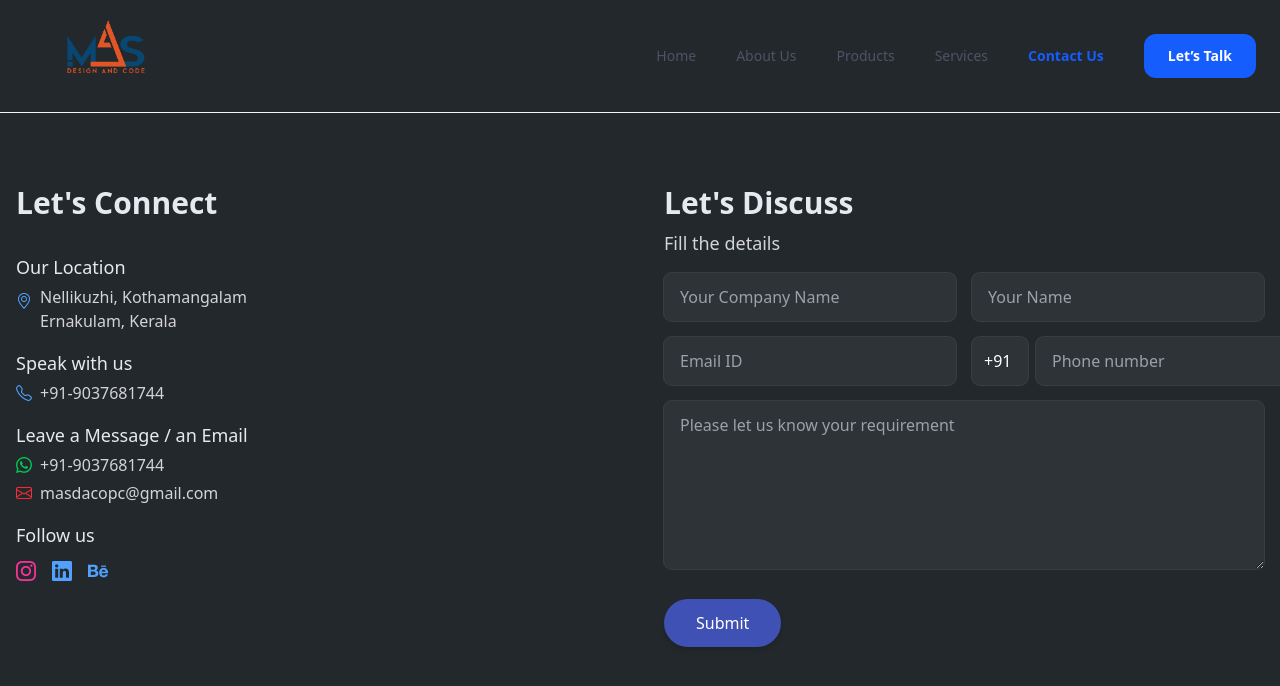
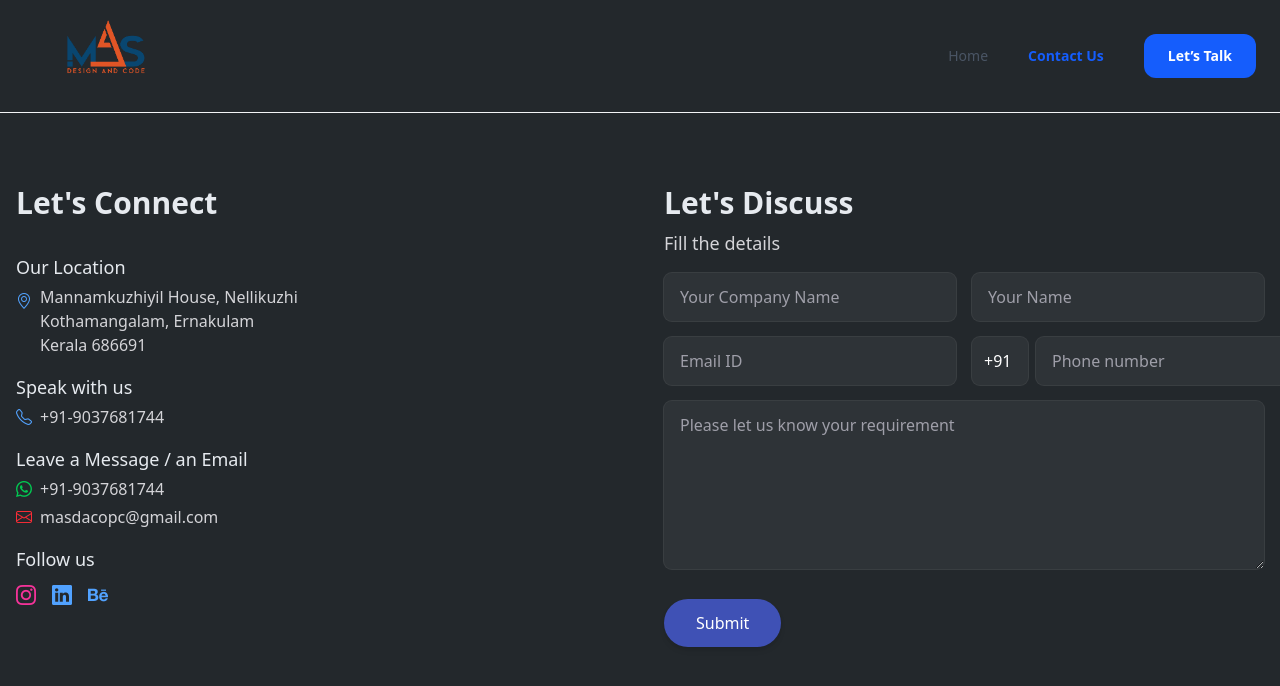
Before and after one commit to ma-one-1/MASDAC-Website, a website built with Vite: page contact.html in a window 1280 px wide. Built offline with nearby package versions, Linux system fonts and the light colour scheme.

Commit message:
Update contact.html

```diff
--- a/contact.html
+++ b/contact.html
@@ -4,7 +4,9 @@
 <head>
     <meta charset="UTF-8">
     <meta name="viewport" content="width=device-width, initial-scale=1.0">
-    <title>Contact</title>
+    <title>Contact MAS Design and Code | Nellikuzhi, Kothamangalam, Kerala</title>
+    <meta name="description" content="Contact MAS Design and Code in Nellikuzhi, Kothamangalam. Call or WhatsApp +91 90376 81744, email us, or send your requirement. Flat ₹500/hr.">
+    <link rel="canonical" href="https://masdac2k24.in/contact.html">
     <link rel="stylesheet" href="/src/CSS/tailwind.css">
     <link rel="stylesheet" href="https://cdn.jsdelivr.net/npm/bootstrap-icons@1.11.3/font/bootstrap-icons.min.css">
 </head>
@@ -26,23 +28,23 @@
                         </a>
                     </li>
 
-                    <li>
+                    <!-- Hidden until the About Us page exists. To restore, uncomment: <li>
                         <a href="#" class="whitespace-nowrap hover:text-blue-600 transition">
                             About Us
                         </a>
-                    </li>
+                    </li> -->
 
-                    <li>
+                    <!-- Hidden until the Products page exists. To restore, uncomment: <li>
                         <a href="#" class="whitespace-nowrap hover:text-blue-600 transition">
                             Products
                         </a>
-                    </li>
+                    </li> -->
 
-                    <li>
+                    <!-- Hidden until the Services page exists. To restore, uncomment: <li>
                         <a href="#" class="whitespace-nowrap hover:text-blue-600 transition">
                             Services
                         </a>
-                    </li>
+                    </li> -->
 
                     <li>
                         <a href="contact.html" class="whitespace-nowrap text-blue-600 font-semibold">
@@ -92,23 +94,23 @@
                     </a>
                 </li>
 
-                <li>
+                <!-- Hidden until the About Us page exists. To restore, uncomment: <li>
                     <a href="#" onclick="closeMenu()" class="hover:text-blue-600">
                         About Us
                     </a>
-                </li>
+                </li> -->
 
-                <li>
+                <!-- Hidden until the Products page exists. To restore, uncomment: <li>
                     <a href="#" onclick="closeMenu()" class="hover:text-blue-600">
                         Products
                     </a>
-                </li>
+                </li> -->
 
-                <li>
+                <!-- Hidden until the Services page exists. To restore, uncomment: <li>
                     <a href="#" onclick="closeMenu()" class="hover:text-blue-600">
                         Services
                     </a>
-                </li>
+                </li> -->
 
                 <li>
                     <a href="contact.html" onclick="closeMenu()" class="text-blue-600 font-semibold">
@@ -144,8 +146,9 @@
                                 </a>
 
                                 <div>
-                                    <p>Nellikuzhi, Kothamangalam</p>
-                                    <p>Ernakulam, Kerala</p>
+                                    <p>Mannamkuzhiyil House, Nellikuzhi</p>
+              <p>Kothamangalam, Ernakulam</p>
+              <p>Kerala 686691</p>
                                 </div>
                             </div>
                         </div>
```
